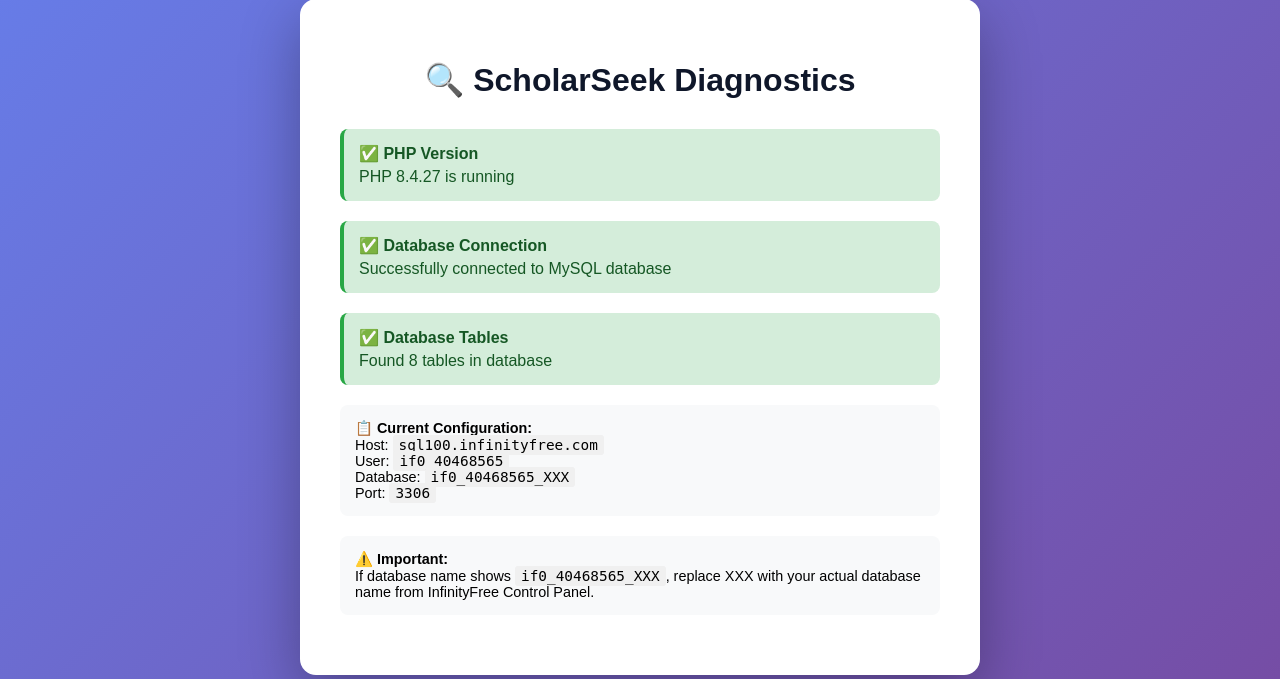
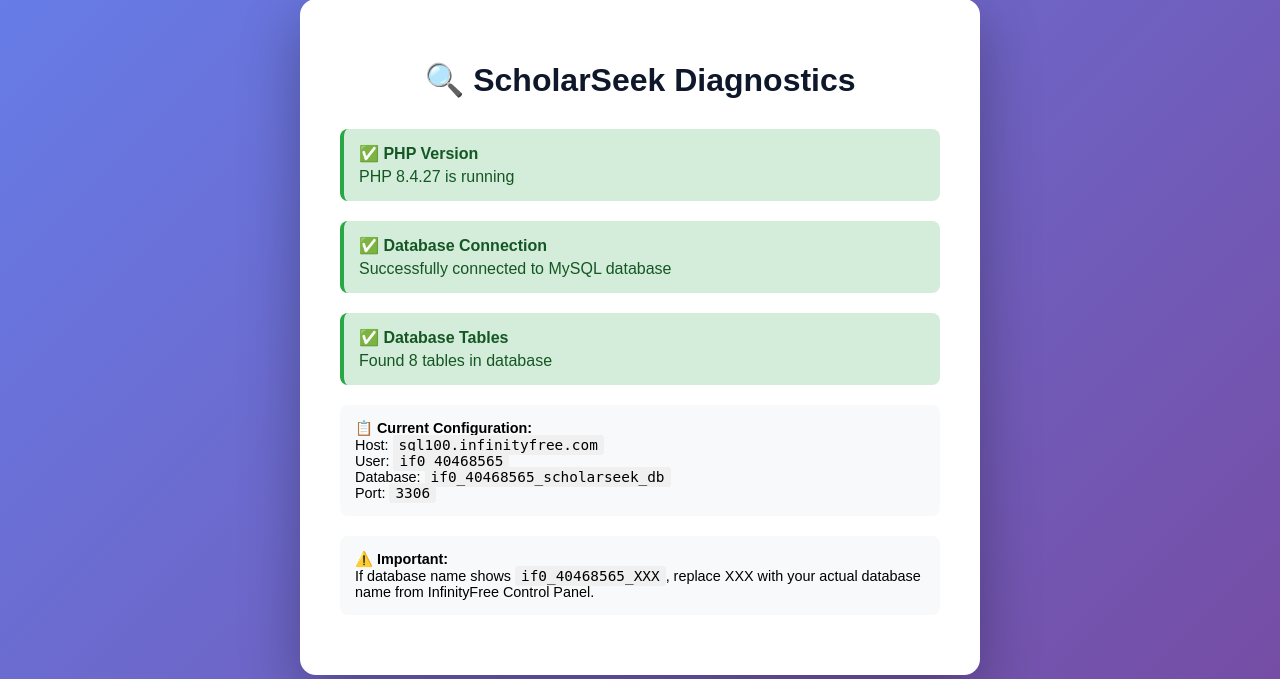
Before and after one commit to azelarce14/Scholar-Seek, a PHP site: page /scholarseek/diagnose.php in a window 1280 px wide. Shown: the part 91-770 px from the top of the page. Run offline with PHP 8.4, Linux system fonts and the light colour scheme; data that the repository does not hold is empty.

Commit message:
Update database name to if0_40468565_scholarseek_db
- Updated db_connect.php with correct database name
- Updated diagnose.php with correct database name
- Updated setup.php with correct database name
- All files now configured for InfinityFree deployment

```diff
--- a/db_connect.php
+++ b/db_connect.php
@@ -8,7 +8,7 @@
 $host = "sql100.infinityfree.com";
 $user = "if0_40468565";
 $pass = "mFSh9ALReEiE";
-$db   = "if0_40468565_XXX";
+$db   = "if0_40468565_scholarseek_db";
 $port = 3306;
 
 // Uncomment below for local XAMPP development
--- a/diagnose.php
+++ b/diagnose.php
@@ -87,7 +87,7 @@
         $host = "sql100.infinityfree.com";
         $user = "if0_40468565";
         $pass = "mFSh9ALReEiE";
-        $db = "if0_40468565_XXX";
+        $db = "if0_40468565_scholarseek_db";
         $port = 3306;
 
         $conn = @mysqli_connect($host, $user, $pass, $db, $port);
--- a/setup.php
+++ b/setup.php
@@ -8,7 +8,7 @@
 $host = "sql100.infinityfree.com";
 $user = "if0_40468565";
 $pass = "mFSh9ALReEiE";
-$db = "if0_40468565_XXX";
+$db = "if0_40468565_scholarseek_db";
 $port = 3306;
 
 // Create connection
```
